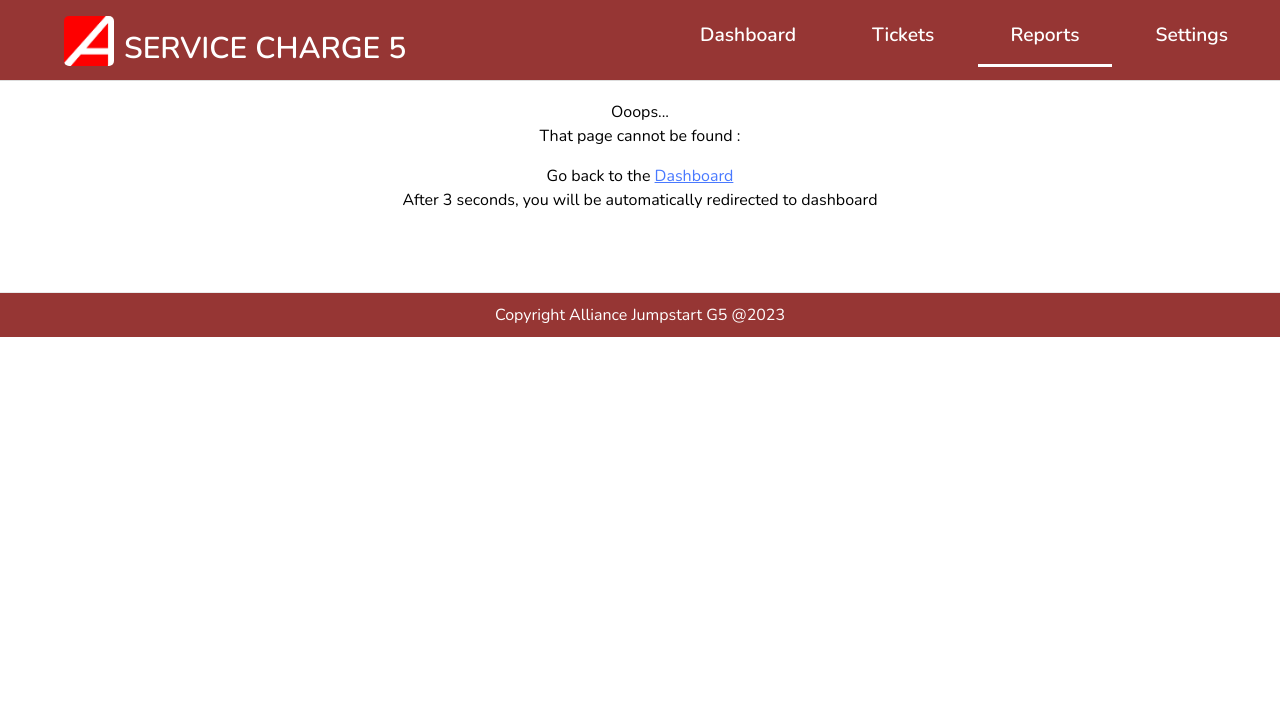
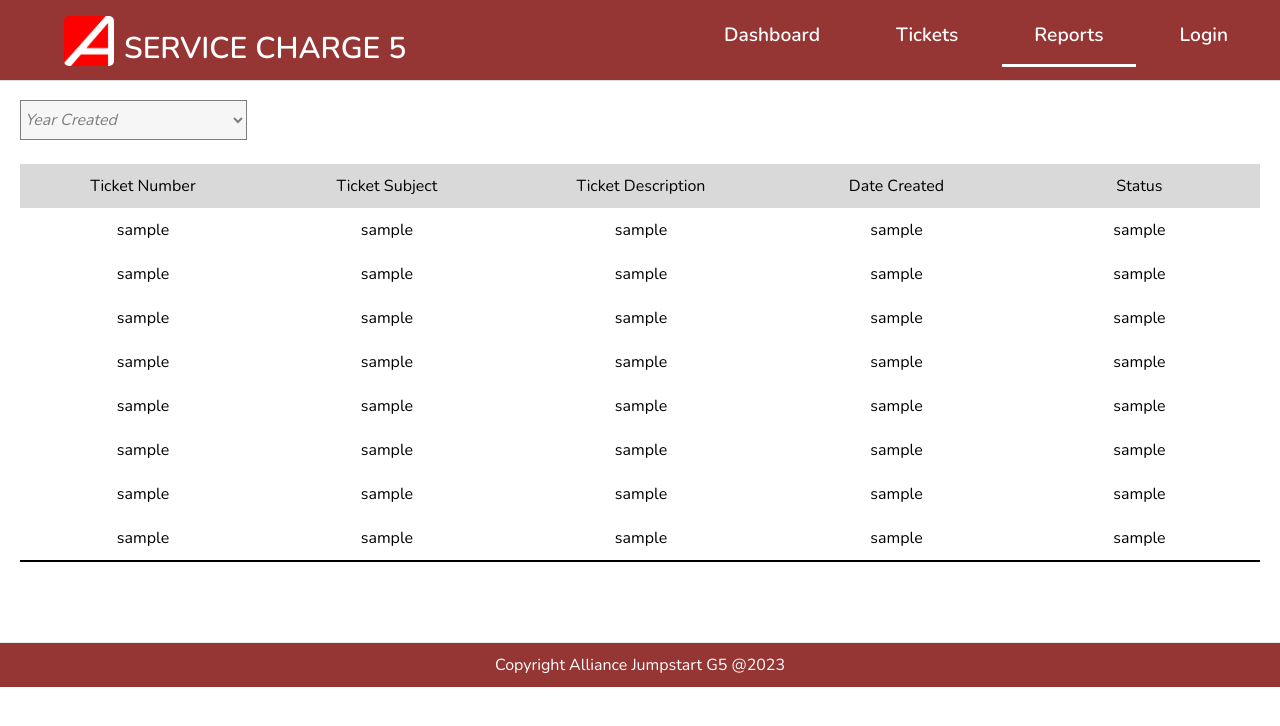
Before and after one commit to meme2k21/ServiceChargeApp, a Next.js app: page /reports in a window 1280 px wide. Before the commit this address had no page. Shown: the top 726 px of the page. Built offline with nearby package versions, Linux system fonts and the light colour scheme.

Commit message:
reports page, login and settings logic for when to show implemented

```diff
--- a/src/components/Navbar.js
+++ b/src/components/Navbar.js
@@ -1,10 +1,15 @@
 import Image from "next/image";
 import Link from "next/link";
 import { useRouter } from "next/router";
-import React from "react";
+import React, { useState } from "react";
 
 function Navbar() {
   const router = useRouter();
+  const [isLogin, setIsLogin] = useState(false);
+
+  function handleLoginClick() {
+    setIsLogin(!isLogin);
+  }
 
   return (
     <nav style={{marginTop:'40px'}}>
@@ -19,7 +24,7 @@ function Navbar() {
         </a>
       </div>
 
-      <div style={{ justifyContent: "space-evenly", alignItems: "center", display: "left" }}>
+      <div style={{ justifyContent: "space-between", alignItems: "center", display: "left" }}>
         <Link
           className={router.asPath === "/dashboard" ? "active-link" : ""}
           href="/dashboard"
@@ -34,16 +39,28 @@ function Navbar() {
         </Link>
         <Link
           className={router.asPath === "/reports" ? "active-link" : ""}
-          href="#"
+          href="/reports"
         >
           Reports
         </Link>
-        <Link
+
+        {isLogin ? (
+          <Link
           className={router.asPath === "/settings" ? "active-link" : ""}
           href="/settings"
+          onClick={handleLoginClick}
+          >
+            Settings
+          </Link>
+        ) :
+        <Link
+          className={router.asPath === "/login" ? "active-link" : ""}
+          href="/login"
+          onClick={handleLoginClick}
         >
-          Settings
+          Login
         </Link>
+        }
       </div>
     </nav>
   );
--- /dev/null
+++ b/src/pages/reports.js
@@ -0,0 +1,107 @@
+import Head from "next/head";
+import Link from "next/link";
+import React, { useState } from "react";
+import {
+  FaLock,
+  FaLockOpen,
+  FaRegEnvelope,
+  FaUnlockAlt,
+  FaUserLock,
+} from "react-icons/fa";
+import styles from "../styles/Home.module.css";
+
+
+function dashboard() {
+  const [ticketHealth, setTicketHealth] = useState('Ticket Health');
+  const [ticketStatus, setTicketStatus] = useState('Ticket Status');
+  const [ticketYearCreated, setTicketYearCreated] = useState('Year Created');
+
+  return (
+    <div style={{background:'white'}}>
+      <Head>
+        <title>Dashboard</title>
+        <meta name="keywords" content="dashboard" />
+      </Head>
+      <div style={{display:'flex', alignItems:'center'}}>
+          <select value={ticketYearCreated} style={{opacity: ticketYearCreated ==="Year Created"?0.5:1, border:'1px solid black', marginRight:'20px', height:'40px', width:'227px', fontStyle:'italic'}} >
+            <option disabled>{ticketYearCreated}</option>
+            <option>1</option>
+            <option>2</option>
+            <option>3</option>
+          </select>
+        </div>
+      <br />
+      <table style={{borderBottom:'2px solid black', marginBottom:'10px'}}>
+        <thead>
+          <tr style={{backgroundColor:'#D9D9D9', color:'black', fontSize:'16px'}}>
+            <td>Ticket Number</td>
+            <td>Ticket Subject</td>
+            <td>Ticket Description</td>
+            <td>Date Created</td>
+            <td>Status</td>
+          </tr>
+        </thead>
+        <tbody>
+          <tr>
+            <td>sample</td>
+            <td>sample</td>
+            <td>sample</td>
+            <td>sample</td>
+            <td>sample</td>
+          </tr>
+          <tr>
+            <td>sample</td>
+            <td>sample</td>
+            <td>sample</td>
+            <td>sample</td>
+            <td>sample</td>
+          </tr>
+          <tr>
+            <td>sample</td>
+            <td>sample</td>
+            <td>sample</td>
+            <td>sample</td>
+            <td>sample</td>
+          </tr>
+          <tr>
+            <td>sample</td>
+            <td>sample</td>
+            <td>sample</td>
+            <td>sample</td>
+            <td>sample</td>
+          </tr>
+          <tr>
+            <td>sample</td>
+            <td>sample</td>
+            <td>sample</td>
+            <td>sample</td>
+            <td>sample</td>
+          </tr>
+          <tr>
+            <td>sample</td>
+            <td>sample</td>
+            <td>sample</td>
+            <td>sample</td>
+            <td>sample</td>
+          </tr>
+          <tr>
+            <td>sample</td>
+            <td>sample</td>
+            <td>sample</td>
+            <td>sample</td>
+            <td>sample</td>
+          </tr>
+          <tr>
+            <td>sample</td>
+            <td>sample</td>
+            <td>sample</td>
+            <td>sample</td>
+            <td>sample</td>
+          </tr>
+        </tbody>
+      </table>
+    </div>
+  );
+}
+
+export default dashboard;
--- a/src/pages/tickets/index.js
+++ b/src/pages/tickets/index.js
@@ -1,6 +1,5 @@
 import Head from "next/head";
 import React, {useState} from "react";
-import styles from "../../styles/Home.module.css";
 
 export const getStaticProps = async () => {
   const res = await fetch("https://jsonplaceholder.typicode.com/users");
@@ -209,7 +208,7 @@ export function Modal( {onYes, onNo}) {
               width: "80%",
               maxWidth: "600px",
               padding: "20px" }}>
-              <h6 style={{ color: 'white', textAlign: 'center' }}>Are you sure you want to delete?</h6>
+              <h6 style={{ color: 'white', textAlign: 'center' }}>Update ticket?</h6>
               <br />
               <div className="button-group" style={{ textAlign: 'right', marginTop: "-1em" }}>
                   <button className="button danger" style={{ width: '7em', background:'#963634' }} onClick={onYes}>Yes</button>
```
Also changed, not shown: public/profilePic.png (added).
